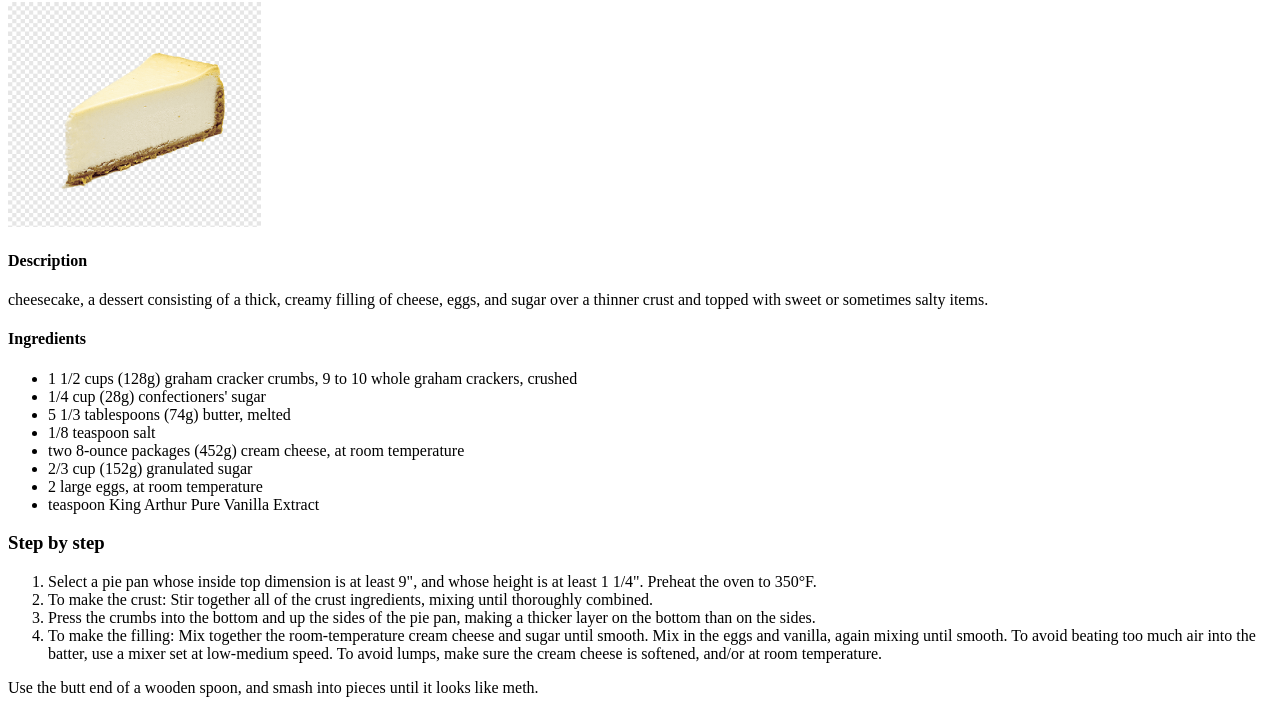
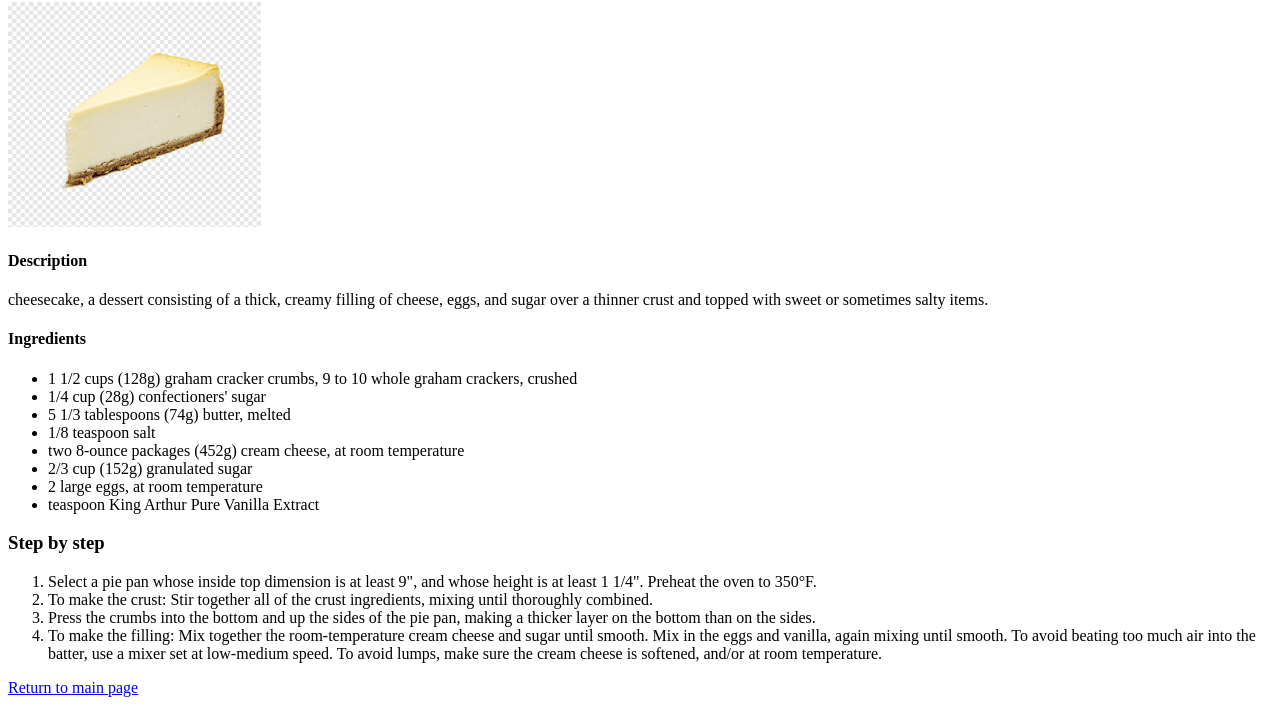
Before and after one commit to igik7/recipes, a plain HTML site: page recipes/cheesecake.html in a window 1280 px wide. Shown: the part 78-800 px from the top of the page. Drawn offline with Linux system fonts and the light colour scheme.

Commit message:
add home button

```diff
--- a/recipes/cheesecake.html
+++ b/recipes/cheesecake.html
@@ -29,5 +29,6 @@
     <li>Press the crumbs into the bottom and up the sides of the pie pan, making a thicker layer on the bottom than on the sides.</li>
     <li>To make the filling: Mix together the room-temperature cream cheese and sugar until smooth. Mix in the eggs and vanilla, again mixing until smooth. To avoid beating too much air into the batter, use a mixer set at low-medium speed. To avoid lumps, make sure the cream cheese is softened, and/or at room temperature.</li>
 </ol>
+<a href="../index.html">Return to main page</a>
 </body>
-</html>Use the butt end of a wooden spoon, and smash into pieces until it looks like meth.
+</html>
```
Also changed, not shown: recipes/breakingbad.html (+1 -0 lines), recipes/lasagna.html (+1 -0 lines).
